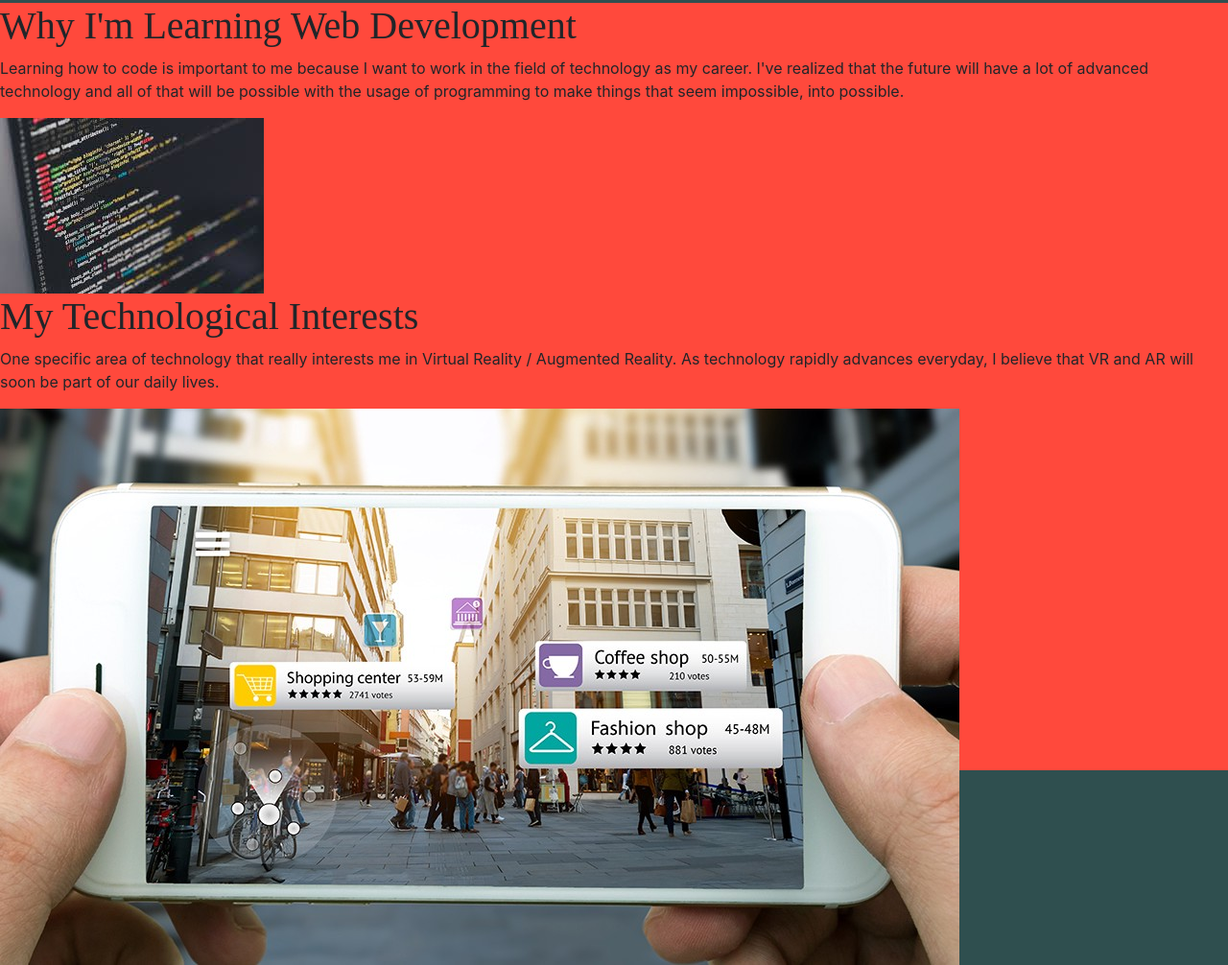
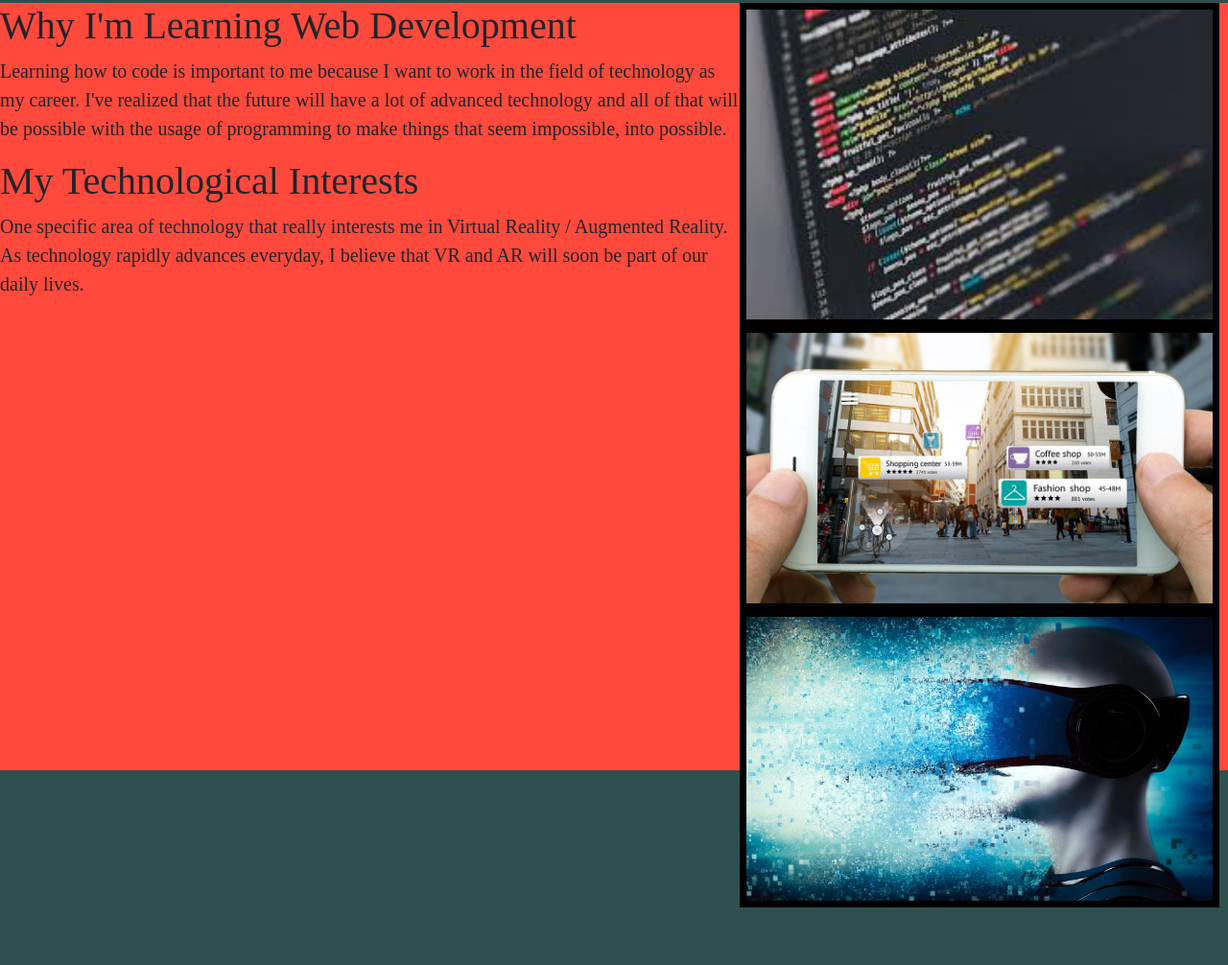
Before and after one commit to dorwinl3894/dorwinl3894.github.io, a plain HTML site: page index.html in a window 1280 px wide. Shown: the part 797-1803 px from the top of the page at 96% size. After the commit the page ends 1743 px from the top, so only its background shows below. Drawn offline with nearby package versions, Linux system fonts and the light colour scheme.

Commit message:
add css and fix div

```diff
--- a/index.html
+++ b/index.html
@@ -21,13 +21,19 @@
             </a>
         </div>
     </div>
-    <div class="basic-info" id="basic">
+    <div id="basic">
+    <div class="info">
         <h1>Why I'm Learning Web Development</h1>
         <p>Learning how to code is important to me because I want to work in the field of technology as my career.  I've realized that the future will have a lot of advanced technology and all of that will be possible with the usage of programming to make things that seem impossible, into possible.</p>
-        <img src="images/code.jpg" alt="cool picture of code">
         <h1>My Technological Interests</h1>
         <p>One specific area of technology that really interests me in Virtual Reality / Augmented Reality.  As technology rapidly advances everyday, I believe that VR and AR will soon be part of our daily lives. </p>
-        <img src="images/ar.jpeg" alt="cool picture of images">
+    </div>
+    <div class="pictures">
+        <img class="basic-info-picture" id="pic-code"src="images/code.jpg" alt="cool picture of code">
+        <img class="basic-info-picture" id="pic-ar" src="images/ar.jpeg" alt="cool picture of images">
+        <img class="basic-info-picture" id="pic-vr" src="images/vr.jpg" alt= "cool picture of vr">
+    </div>
+
     </div>
 
 
--- a/style.css
+++ b/style.css
@@ -50,8 +50,22 @@ body {
 #basic {
     background-color: #ff493c;
     height: 100vh;
+    display: flex;
 }
 
 h1 {
     font-family: 'Playfair Display SC', serif;
 }
+
+p {
+    font-family: 'Times New Roman', Times, serif;
+    font-size: 20px;
+}
+.basic-info-picture {
+    width: 500px;
+    height: auto;
+    border: 7px solid black;
+}
+#pic-code {
+
+}
```
Also changed, not shown: images/vr.jpg (added).
